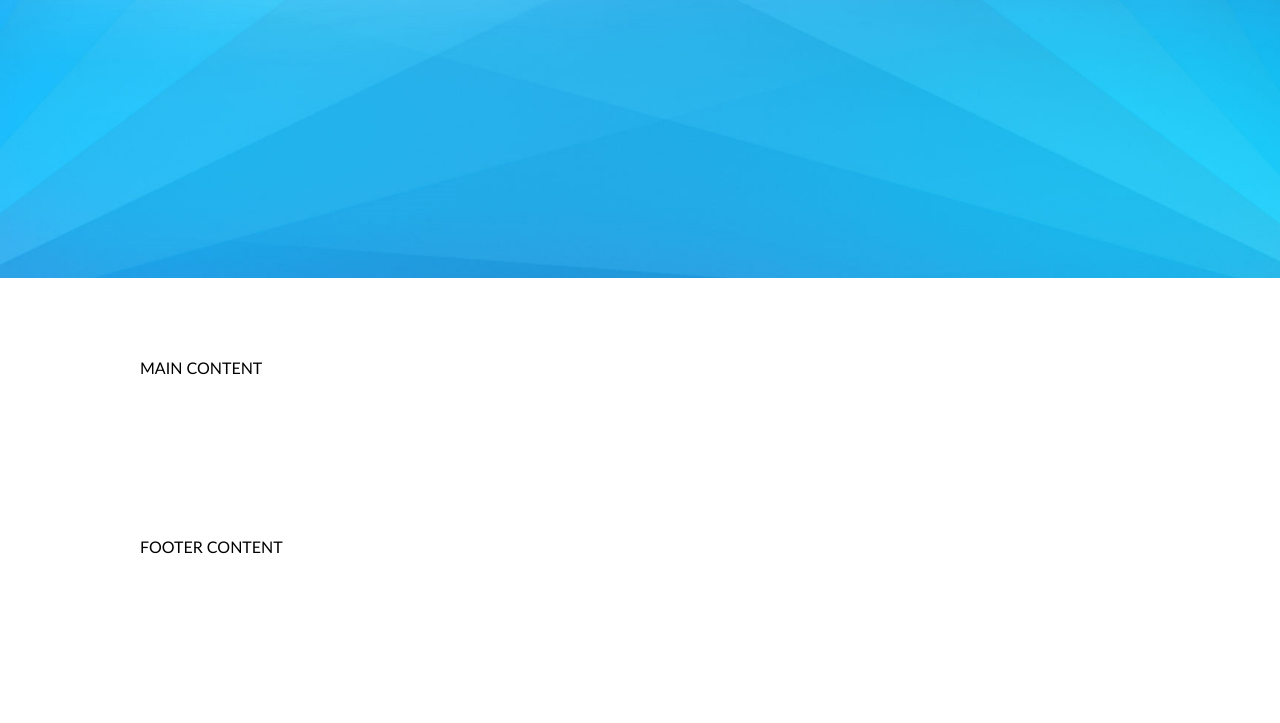
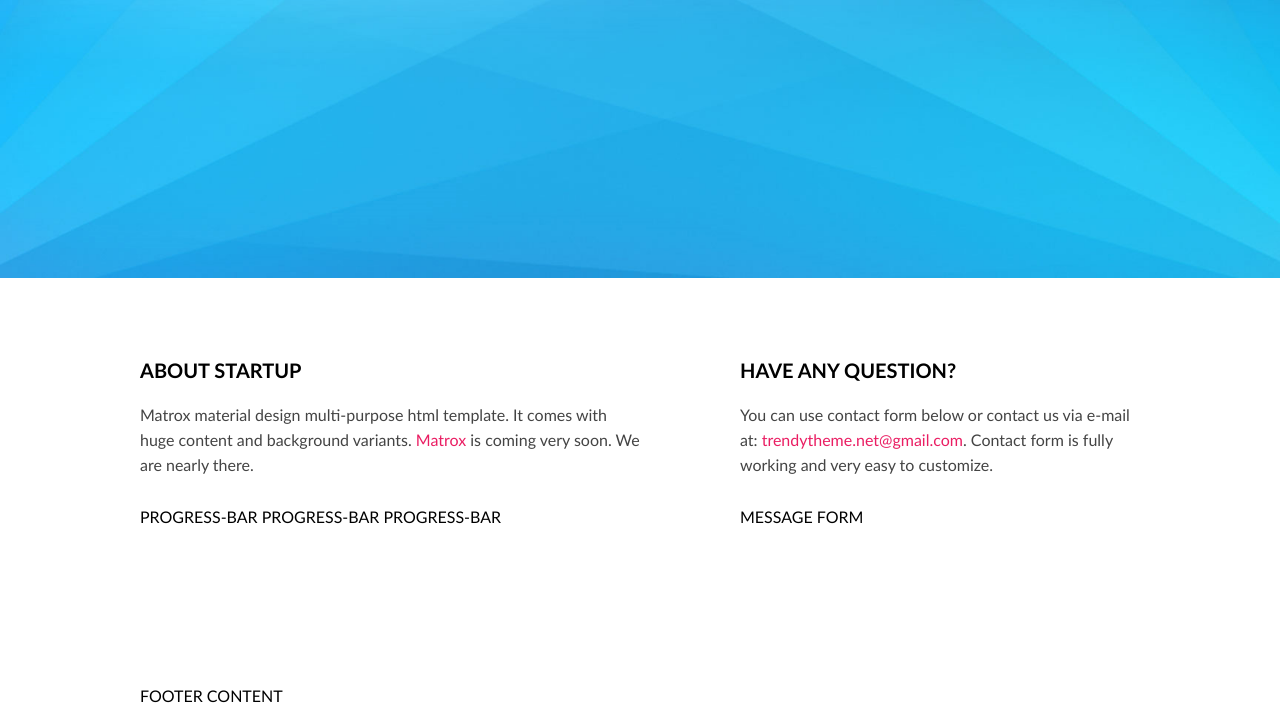
Before and after one commit to Vikteris/Coming-soon, a plain HTML site: page index.html in a window 1280 px wide. Shown: the part 522-1245 px from the top of the page. Before the commit the page ends 1158 px from the top, so only its background shows below. Drawn offline with Linux system fonts and the light colour scheme.

Commit message:
Main content section #6

```diff
--- /dev/null
+++ b/css/content.css
@@ -0,0 +1,35 @@
+.left {
+    width: 50%;
+    float: left;
+
+}
+
+.right {
+    width: 40%;
+    float: right;
+
+}
+
+h2 {
+    width: 100%;
+    text-transform: uppercase;
+    font-size: 20px;
+    margin-bottom: 20px;
+}
+
+.left > p,
+.right > p {
+    margin-bottom: 30px;
+    width: 100%;
+    color: #444;
+    font-size: 16px;
+    line-height: 25px;
+
+}
+    .left > p > a,
+    .right > p > a {
+        color: #EA1E63;
+        text-decoration: none;
+
+
+    }
--- a/index.html
+++ b/index.html
@@ -7,6 +7,7 @@
     <link rel="stylesheet" href="./css/reset.css">
     <link rel="stylesheet" href="./css/layout.css">
     <link rel="stylesheet" href="./css/hero.css">
+    <link rel="stylesheet" href="./css/content.css">
 </head>
 <body>
     <div class="container hero">
@@ -27,7 +28,26 @@
     </div>
     <div class="container">
         <div class="row">
-            MAIN CONTENT
+            <div class="left">
+                <h2>About startup</h2>
+                <p>Matrox material design multi-purpose html template. It comes with huge content and background variants. <a href="#">Matrox</a> is coming very soon. We are nearly there.</p>
+                <div class="progress-bar">
+                    PROGRESS-BAR
+                </div>
+                <div class="progress-bar">
+                    PROGRESS-BAR
+                </div>
+                <div class="progress-bar">
+                    PROGRESS-BAR
+                </div>
+            </div>
+            <div class="right">
+                <h2>Have any question?</h2>
+                <p>You can use contact form below or contact us via e-mail at: <a href="mailto:trendytheme.net@gmail.com">trendytheme.net@gmail.com</a>. Contact form is fully working and very easy to customize.</p>
+                <div class="form">
+                    MESSAGE FORM
+                </div>
+            </div>
         </div>
     </div>
     <div class="container">
```
